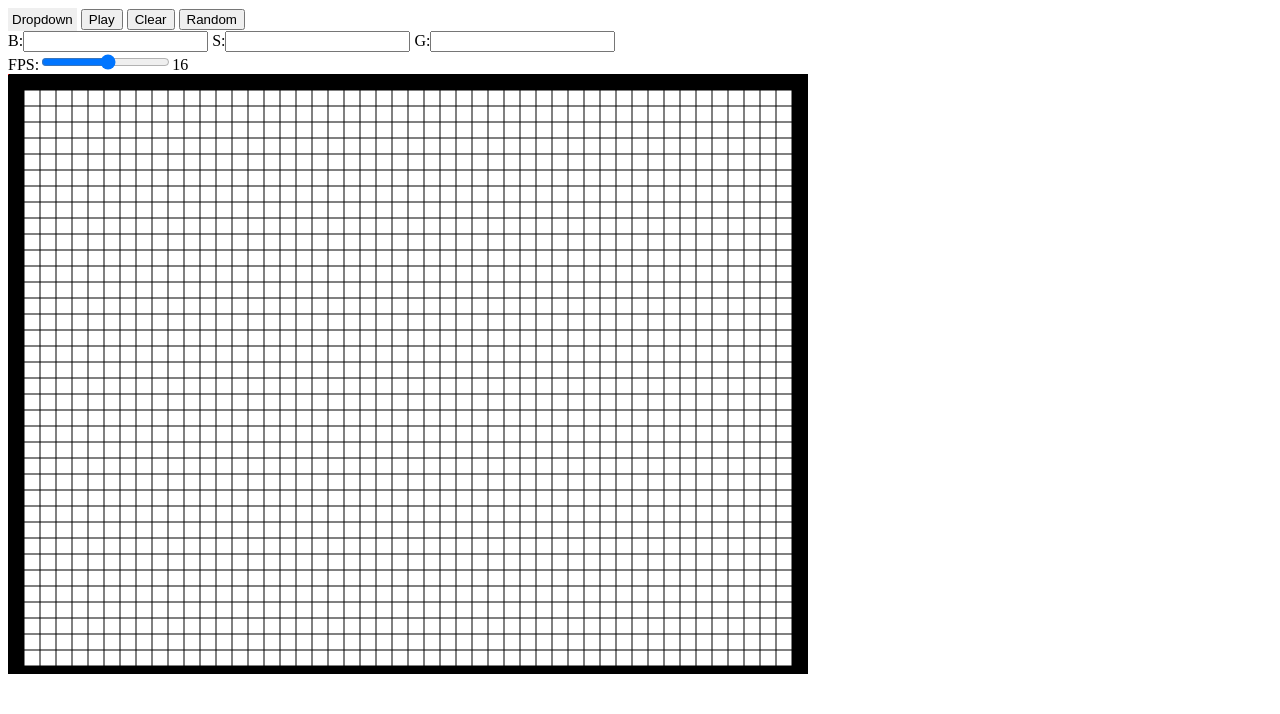
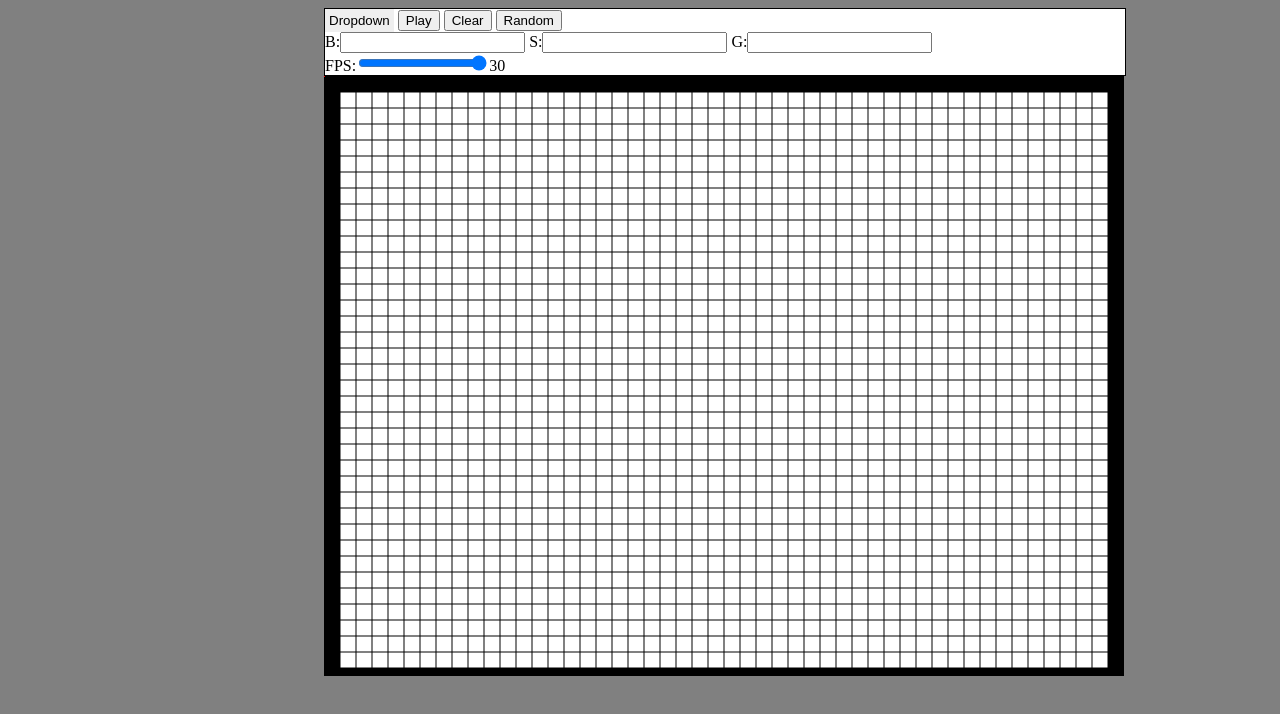
Before and after one commit to dandre3000/game-of-life, a website built with webpack: page src/index.html in a window 1280 px wide. Built offline with nearby package versions, Linux system fonts and the light colour scheme.

Commit message:
Center display and controls

```diff
--- a/src/index.html
+++ b/src/index.html
@@ -5,6 +5,7 @@
 	<meta charset='utf-8'>
 </head>
 <body>
+	<main>
 		<div id='controls'>
 			<div>
 				<div class="dropdown">
@@ -21,9 +22,10 @@
 				<label for='G-input'>G:</label><input id='G-input' type='number'>
 			</div>
 			<div>
-			FPS:<input id='fps' type='range' min='1' max='30'><span></span>
+				FPS:<input id='fps' type='range' min='1' max='30' value='30'><span></span>
 			</div>
 		</div>
 		<canvas></canvas>
+	</main>
 </body>
 </html>
--- a/src/style.css
+++ b/src/style.css
@@ -1,5 +1,20 @@
 #controls {
 	float: top;
+}
+
+body {
+	background-color: grey;
+}
+
+main {
+	margin: auto;
+	width: 50%;
+}
+
+#controls {
+	width: 800px;
+	border: 1px solid black;
+	background-color: white;
 }
 
 /* Style The Dropdown Button */
```
Lines whose indentation alone changed are shown as unchanged.
